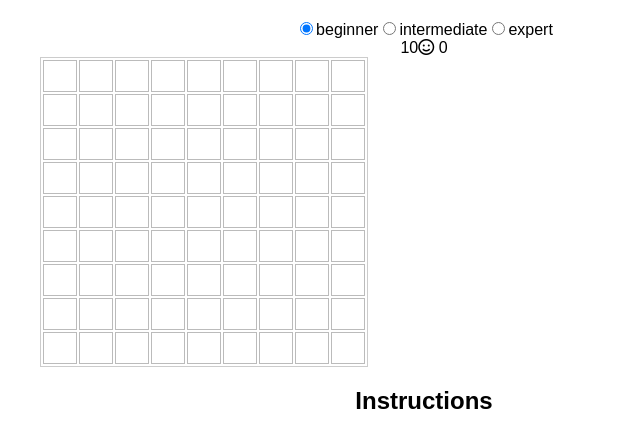
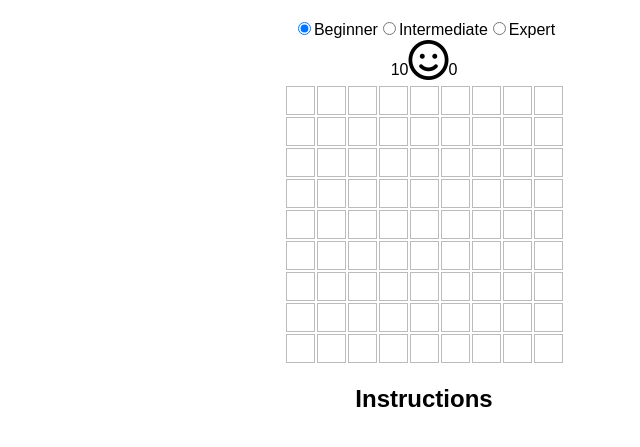
Before and after one commit to mwiley322/Minesweeper-React, a React app: page / in a window 1280 px wide. Shown: the part 61-508 px from the top of the page, without its empty margins (216-856 px from the left). Built offline with nearby package versions, Linux system fonts and the light colour scheme.

Commit message:
Edit bindings

```diff
--- a/src/App.css
+++ b/src/App.css
@@ -1,3 +1,3 @@
 .gameBoard {
-  border: 1px solid #ccc;
+  margin: 0 auto;
 }
--- a/src/Board.js
+++ b/src/Board.js
@@ -57,12 +57,13 @@ export default class Board extends React.Component {
       return gameBoard;
     }
 
-    reveal(cell) {
+    reveal(cell, props) {
       var num = this.countMines(cell);
       var rows = this.state.rows;
+      console.log('in reveal', cell);
       //if the cell hasn't already been clicked and revealed, add it to the counter that checks whether the game status should change
       if (!rows[cell.y][cell.x].isRevealed) {
-        this.props.addNumRevealedCells();
+        props.addNumRevealedCells();
       }
       //cell is revealed and visible
       rows[cell.y][cell.x].isRevealed = true;
@@ -72,7 +73,7 @@ export default class Board extends React.Component {
       });
       if (rows[cell.y][cell.x].hasFlag) {
         rows[cell.y][cell.x].hasFlag = false;
-        this.props.checkNumFlags(-1);
+        props.checkNumFlags(-1);
       }
       //if the cell does not have any neighboring mines, reveal those around it.
       if(!cell.hasMine && num === 0){
@@ -80,7 +81,7 @@ export default class Board extends React.Component {
       }
       //when player hits a mine, it is game over regardless of how far they have gone.
       if(cell.hasMine){
-        this.props.setGameOver();
+        props.setGameOver();
       }
     }
 
@@ -101,6 +102,7 @@ export default class Board extends React.Component {
       let rows = this.state.rows;
       for ( var row = -1; row <= 1; row++ ) {
         for ( var col = -1; col <= 1; col++ ) {
+          console.log('cell!', cell);
           if ( cell.y - 0 + row >= 0
             && cell.x - 0 + col >= 0
             && cell.y - 0 + row < rows.length
@@ -117,27 +119,27 @@ export default class Board extends React.Component {
     }
 
     //if the player hits a cell that has 0 then it must reveal all of those that it touches if they have 0 recursively until it hits a wall of cells with neighboring mines
-    revealAround(cell){
+    revealAround(cell, props){
       var rows = this.state.rows;
 
       for ( var row = -1; row <= 1; row++ ) {
         for ( var col = -1; col <= 1; col++ ) {
           if (cell.y - 0 + row >= 0
               && cell.x - 0 + col >= 0
-              && cell.y - 0 + row < this.state.rows.length
-              && cell.x - 0 + col < this.state.rows[0].length
-              && !this.state.rows[cell.y - 0 + row][cell.x - 0 + col].hasMine
-              && !this.state.rows[cell.y - 0 + row][cell.x - 0 + col].isRevealed) {
-                this.reveal(rows[cell.y - 0 + row][cell.x - 0 + col]);
+              && cell.y - 0 + row < rows.length
+              && cell.x - 0 + col < rows[0].length
+              && !rows[cell.y - 0 + row][cell.x - 0 + col].hasMine
+              && !rows[cell.y - 0 + row][cell.x - 0 + col].isRevealed) {
+                this.reveal(rows[cell.y - 0 + row][cell.x - 0 + col], props);
           }
         }
       }
     }
 
-  render() {
+  render(props) {
     var Rows = this.state.rows.map((row, index) => {
       return(
-        <Row key={index.toString()} cells={row} reveal={this.reveal.bind(this)} mark={this.mark.bind(this)} />
+        <Row key={index.toString()} cells={row} reveal={ () => this.reveal() } mark={ () => this.mark() } />
       );
     });
     return (
--- a/src/Cell.css
+++ b/src/Cell.css
@@ -1,22 +1,25 @@
 .cell {
   border: 1px solid #bbb;
   font-size: 20px;
-  width: 30px;
-  height: 28px;
+  width: 25px;
+  height: 25px;
   text-align: center;
   vertical-align: middle;
   cursor: pointer;
 }
 
-
-.flaggedCell {
-
+.flagCell {
+  background-color: orange;
 }
 
 .coveredCell {
-
+  background-color: blue;
 }
 
 .mineCell {
+  background-color: red;
+}
 
+.face {
+  font-size: 2.5em;
 }
--- a/src/Cell.js
+++ b/src/Cell.js
@@ -34,10 +34,9 @@ export default class Cell extends React.Component {
   }
 
   render() {
-    var _this = this;
     var cell = () => {
-      if(_this.state.isRevealed) {
-        if(_this.state.hasMine) {
+      if(this.state.isRevealed) {
+        if(this.state.hasMine) {
           return (
             <div className="mineCell">
               <span>mine</span>
@@ -46,11 +45,11 @@ export default class Cell extends React.Component {
         } else {
           return (
             <div class="revealedCell">
-              <span>{_this.state.numNeighboringMines}</span>
+              <span>{this.state.numNeighboringMines}</span>
             </div>
           );
         }
-      } else if (_this.state.hasFlag) {
+      } else if (this.state.hasFlag) {
         return (
           <div class="flagCell">
             <span>flag</span>
@@ -63,7 +62,7 @@ export default class Cell extends React.Component {
       }
     }
     return (
-      <td className="cell" onClick={this.reveal.bind(this)} onContextMenu={this.mark.bind(this)}>
+      <td className="cell" onClick={ () => this.reveal() } onContextMenu={ () => this.mark() }>
         {cell}
       </td>
     );
--- a/src/Minesweeper.js
+++ b/src/Minesweeper.js
@@ -135,50 +135,6 @@ export default class Minesweeper extends React.Component {
     });
   }
 
-//   render() {
-//     let level = () => {
-//       if (this.state.level === 'beginner'){
-//         return (
-//           <div>
-//             <label><input type="radio" name="level" onChange={{} => this.setBeginner()} checked />beginner</label>
-//             <label><input type="radio" name="level" onChange={{} => this.setIntermediate()} />intermediate</label>
-//             <label><input type="radio" name="level" onChange={{} => this.setExpert()} />expert</label>
-//           </div>
-//         );
-//       } else if (this.state.level === 'intermediate'){
-//           return (
-//             <div>
-//               <label><input type="radio" name="level" onChange={this.setBeginner.bind(this)} />beginner</label>
-//               <label><input type="radio" name="level" onChange={this.setIntermediate.bind(this)} checked />intermediate</label>
-//               <label><input type="radio" name="level" onChange={this.setExpert.bind(this)} />expert</label>
-//             </div>
-//           );
-//       } else if (this.state.level === 'expert'){
-//           return (
-//             <div>
-//               <label><input type="radio" name="level" onChange={this.setBeginner.bind(this)} />beginner</label>
-//               <label><input type="radio" name="level" onChange={this.setIntermediate.bind(this)} />intermediate</label>
-//               <label><input type="radio" name="level" onChange={this.setExpert.bind(this)} checked />expert</label>
-//             </div>
-//           );
-//       }
-//     };
-//     return (
-//       <div>
-//         {level}
-//         <div>
-//           <span> {this.state.numMines - this.state.numFlags}</span>
-//           <span onClick={this.resetGame.bind(this)}>
-//             <span className="face"><Face gameStatus= {this.state.gameStatus} /></span>
-//           </span>
-//           <span> {this.state.countdown}</span>
-//           <Board numRevealedCells={this.state.numRevealedCells} numMines={this.state.numMines} numRows={this.state.numRows} numColumns={this.state.numColumns} setGameOver={this.setGameOver} addNumRevealedCells={this.addNumRevealedCells} checkNumFlags={this.checkNumFlags} />
-//         </div>
-//       </div>
-//     );
-//   }
-// }
-
   render() {
     var level = this.state.level;
     return (
@@ -190,7 +146,7 @@ render() {
                    onChange={ () => this.setBeginner() }
                    checked={level === 'beginner'}
             />
-           beginner
+             Beginner
           </label>
           <label>
             <input type="radio"
@@ -198,7 +154,7 @@ render() {
                     onChange={() => this.setIntermediate() }
                     checked={level === 'intermediate'}
             />
-           intermediate
+            Intermediate
           </label>
           <label>
             <input type="radio"
@@ -206,16 +162,16 @@ render() {
                    onChange={ () => this.setExpert() }
                    checked={level === 'expert'}
             />
-           expert
+            Expert
           </label>
         </div>
         <div>
           <span> {this.state.numMines - this.state.numFlags}</span>
-         <span onClick={this.resetGame.bind(this)}>
-           <span className="face"><Face gameStatus= {this.state.gameStatus} /></span>
+          <span onClick={ () => this.resetGame() }>
+            <span className="face"><Face gameStatus={this.state.gameStatus} /></span>
           </span>
-         <span> {this.state.countdown}</span>
-         <Board numRevealedCells={this.state.numRevealedCells} numMines={this.state.numMines} numRows={this.state.numRows} numColumns={this.state.numColumns} setGameOver={this.setGameOver} addNumRevealedCells={this.addNumRevealedCells} checkNumFlags={this.checkNumFlags} />
+          <span>{this.state.countdown}</span>
+          <Board numRevealedCells={this.state.numRevealedCells} numMines={this.state.numMines} numRows={this.state.numRows} numColumns={this.state.numColumns} setGameOver={ () => this.setGameOver() } addNumRevealedCells={ () => this.addNumRevealedCells() } checkNumFlags={ () => this.checkNumFlags() } />
         </div>
       </div>
     );
```
Lines whose indentation alone changed are shown as unchanged.
